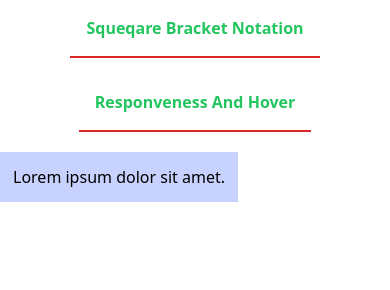
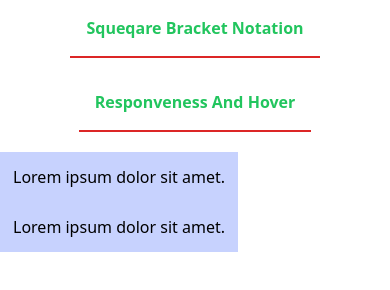
Before and after one commit to chaudhuree/tailwind-full, a website built with Vite: page bracketnotation-responsiveness/index.html in a window 390 px wide. Built offline with nearby package versions, Linux system fonts and the light colour scheme.

Commit message:
ddocs: responsiveness code

```diff
--- a/bracketnotation-responsiveness/index.html
+++ b/bracketnotation-responsiveness/index.html
@@ -30,5 +30,10 @@
         Lorem ipsum dolor sit amet.
       </p>
     </div>
+    <!-- responsive design -->
+    <div class="">
+      <p class="p-[13px] bg-indigo-200 md:bg-indigo-400 sm:bg-indigo-600 inline-block">
+        Lorem ipsum dolor sit amet.
+      </p>
   </body>
 </html>
```
